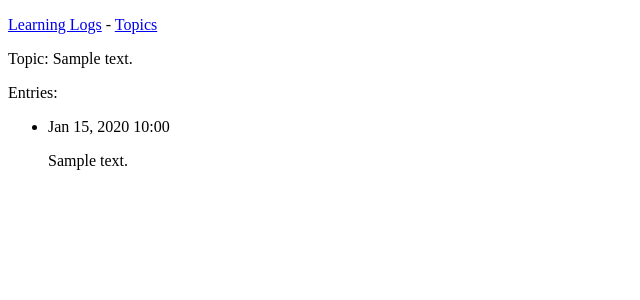
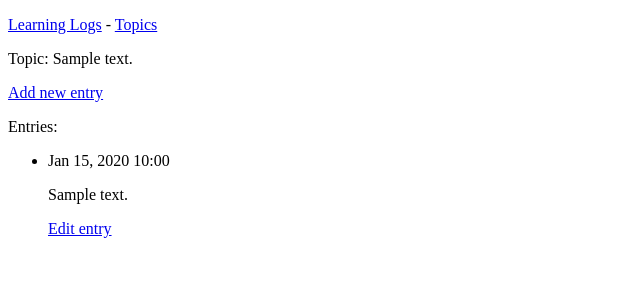
Before and after one commit to PeterAugustinak/python-crash-course, a Django app: page /topics/1/ in a window 1280 px wide. Shown: the top 300 px of the page, without its empty margins (0-640 px from the left). Run offline with Django 4.2, Linux system fonts and the light colour scheme; tables that the repository leaves empty hold one stand-in row (values such as "Sample post").

Commit message:
Project III. - ch19 p2 - edit entries (learning_logs)

```diff
--- a/src/project-web-applications/learning_logs/templates/learning_logs/topic.html
+++ b/src/project-web-applications/learning_logs/templates/learning_logs/topic.html
@@ -4,13 +4,19 @@
 
     <p>Topic: {{ topic }} </p>
 
+    <p>
+        <a href="{% url 'learning_logs:new_entry' topic.id %}">Add new entry</a>
+    </p>
+
     <p>Entries:</p>
-
     <ul>
     {% for entry in entries %}
         <li>
             <p>{{ entry.date_added|date:'M d, Y H:i' }}</p>
             <p>{{ entry.text|linebreaks }}</p>
+            <p>
+                <a href="{% url 'learning_logs:edit_entry' entry.id %}">Edit entry</a>
+            </p>
         </li>
     {% empty %}
         <li>No entries have been added for this topic yet.</li>
--- a/src/project-web-applications/learning_logs/templates/learning_logs/topics.html
+++ b/src/project-web-applications/learning_logs/templates/learning_logs/topics.html
@@ -3,6 +3,8 @@
 {% block content %}
 
     <p>Topics</p>
+
+    <a href="{% url 'learning_logs:new_topic' %}">Add a new topic</a>
     <ul>
         {% for topic in topics %}
             <li>
--- a/src/project-web-applications/learning_logs/urls.py
+++ b/src/project-web-applications/learning_logs/urls.py
@@ -10,6 +10,12 @@ urlpatterns = [
     path('', views.index, name='index'),
     # Topics page
     path('topics/', views.topics, name='topics'),
-    # detail page for a single topic
+    # single Topic view
     path('topics/<int:topic_id>/', views.topic, name='topic'),
+    # Add New Topic page
+    path('new_topic/', views.new_topic, name = 'new_topic'),
+    # Add New Entry page
+    path('new_entry/<int:topic_id>/', views.new_entry, name='new_entry'),
+    # Edit existing Entry page
+    path('edit_entry/<int:entry_id>/', views.edit_entry, name='edit_entry'),
 ]
--- a/src/project-web-applications/learning_logs/views.py
+++ b/src/project-web-applications/learning_logs/views.py
@@ -1,6 +1,7 @@
-from django.shortcuts import render
+from django.shortcuts import render, redirect
 
-from .models import Topic
+from .models import Topic, Entry
+from .forms import TopicForm, EntryForm
 
 
 # Create your views here.
@@ -22,3 +23,61 @@ def topic(request, topic_id):
     entries = topic.entry_set.order_by('-date_added')
     context = {'topic': topic, 'entries': entries}
     return render(request, 'learning_logs/topic.html', context)
+
+
+def new_topic(request):
+    """Add a new topic."""
+    if request.method != 'POST':
+        # No data submitted; create a blank form
+        form = TopicForm()
+    else:
+        # POST data submitted; processing data
+        form = TopicForm(data=request.POST)
+        if form.is_valid():
+            form.save()
+            return redirect('learning_logs:topics')
+
+    # display a blank or invalid form
+    context = {'form': form}
+    return render(request, 'learning_logs/new_topic.html', context)
+
+
+def new_entry(request, topic_id):
+    """Add a new entry for the particular topic."""
+    topic = Topic.objects.get(id=topic_id)
+
+    if request.method != 'POST':
+        # No data submitted; create a blank form
+        form = EntryForm()
+    else:
+        # POST data submitted; process data
+        form = EntryForm(data=request.POST)
+        if form.is_valid():
+            new_entry = form.save(commit=False)
+            new_entry.topic = topic
+            new_entry.save()
+            return redirect('learning_logs:topic', topic_id=topic_id)
+
+    # display a blank or invalid form
+    context = {'topic': topic, 'form': form}
+    return render(request, 'learning_logs/new_entry.html', context)
+
+
+def edit_entry(request, entry_id):
+    """Edit existing entry."""
+    entry = Entry.objects.get(id=entry_id)
+    topic = entry.topic
+
+    if request.method != 'POST':
+        # Initial request, pre-fill form with the current entry
+        form = EntryForm(instance=entry)
+    else:
+        # POST data submitted; process data
+        form = EntryForm(instance=entry, data=request.POST)
+        if form.is_valid():
+            form.save()
+            return redirect('learning_logs:topic', topic_id=topic.id)
+
+    # display a blank or invalid form
+    context = {'entry': entry, 'topic': topic, 'form': form}
+    return render(request, 'learning_logs/edit_entry.html', context)
```
Also changed, not shown: src/project-web-applications/learning_logs/forms.py (added, +18 -0 lines), src/project-web-applications/learning_logs/templates/learning_logs/edit_entry.html (added, +15 -0 lines), src/project-web-applications/learning_logs/templates/learning_logs/new_entry.html (added, +15 -0 lines), src/project-web-applications/learning_logs/templates/learning_logs/new_topic.html (added, +12 -0 lines).
